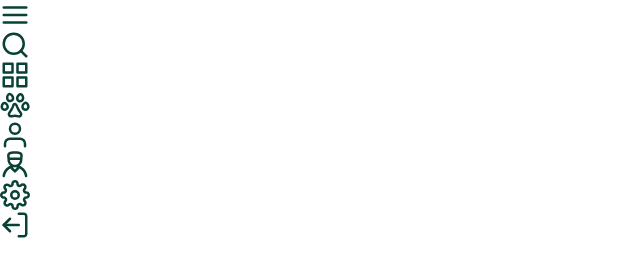
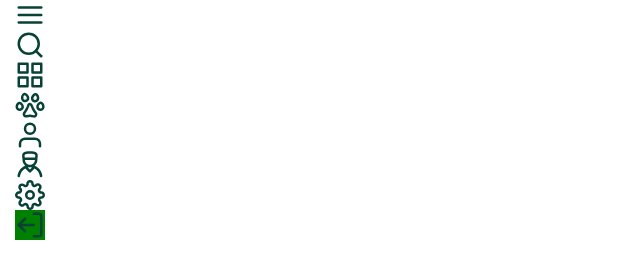
Before and after one commit to arthurcarlini/sidebar-academic-project, a plain HTML site: page index.html in a window 1280 px wide. Shown: the whole page, without its empty margins (0-640 px from the left). Drawn offline with Linux system fonts and the light colour scheme.

Commit message:
update closed sidebar v1

```diff
--- a/index.html
+++ b/index.html
@@ -23,7 +23,7 @@
             <img src="images/user.svg" alt="">
             <img src="images/vet.svg" alt="">
             <img src="images/settings.svg" alt="">
-            <img src="images/log-out.svg" alt="">
+            <img id="final" src="images/log-out.svg" alt="">
         </div>
     </div>
 
--- a/style.css
+++ b/style.css
@@ -68,7 +68,6 @@ body {
     margin-right: .8rem;
 }
 
-
 #logout {
     padding: 10px;
     display: flex;
@@ -96,12 +95,19 @@ p {
 
 #closed_sidebar {
     height: 100vh;
-    width: 5%;
+    width: 7.5vh;
+    /* display: none; */
 }
 
 #closed_sidebar_content {
+    height: 100%;
     display: flex;
     flex-direction: column;
+    align-items: center;
+}
+
+#closed_sidebar_content img:last-child {
+    background-color: green;
 }
 
 #closed_sidebar img {
```
